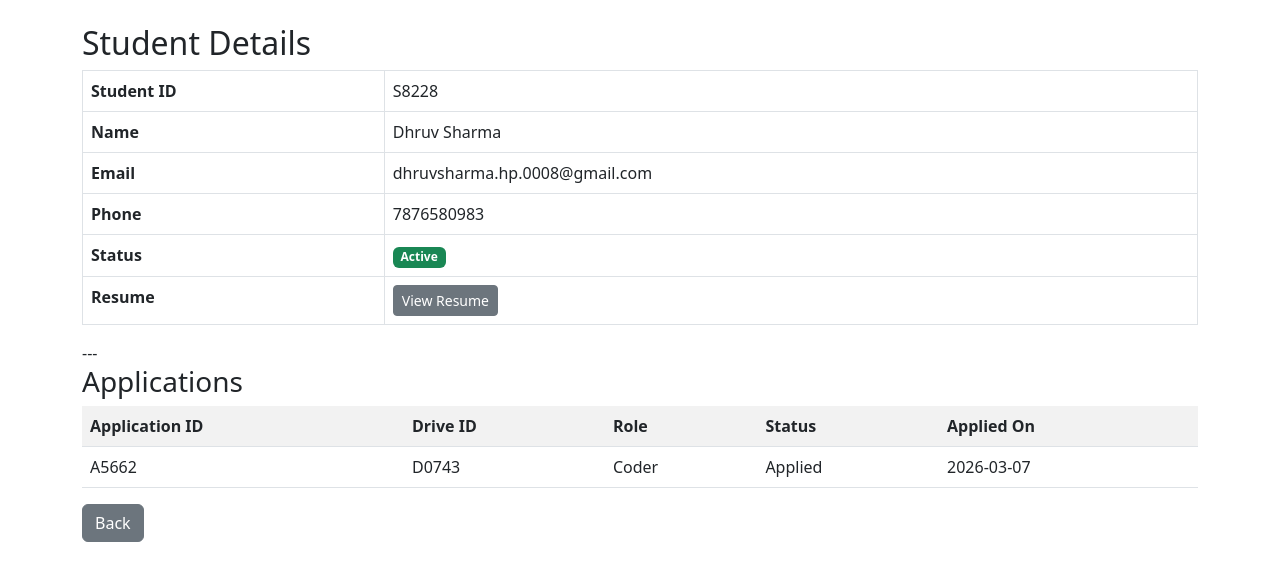
After one commit to dhruvsharmahp0001/MAD___, a Flask app: page /admin/student/1 in a window 1280 px wide. The commit adds this page. Shown: the top 581 px of the page. Run offline with Flask 3, Linux system fonts and the light colour scheme; a user stored in the database is signed in; data comes from the database, SQL or seed files in the repository.

Commit message:
major and heavy changes

```diff
--- a/app.py
+++ b/app.py
@@ -195,19 +195,19 @@ def admin_applications():
     conn = get_connection()
 
     applications = conn.execute("""
-    SELECT
-        application.application_uid,
-        drive.drive_uid,
-        student.student_uid,
-        student.name,
-        drive.job_title,
-        application.status
-    FROM application
-    JOIN student ON student.id = application.student_id
-    JOIN drive ON drive.id = application.drive_id
-    """).fetchall()
-
-    conn.close()
+SELECT
+application.application_uid,
+drive.drive_uid,
+student.student_uid,
+student.name,
+drive.job_title,
+company.company_name,
+application.status
+FROM application
+JOIN student ON student.id = application.student_id
+JOIN drive ON drive.id = application.drive_id
+JOIN company ON company.id = drive.company_id
+""").fetchall()
 
     return render_template(
         "admin_applications.html",
@@ -287,7 +287,96 @@ def activate_company(company_id):
 
     return redirect("/admin/companies")
 
+@app.route("/admin/company/<int:company_id>")
+def admin_company_details(company_id):
 
+    if session.get("role") != "admin":
+        return redirect("/")
+
+    conn = get_connection()
+
+    company = conn.execute(
+        "SELECT * FROM company WHERE id=?",
+        (company_id,)
+    ).fetchone()
+
+    drives = conn.execute(
+        "SELECT * FROM drive WHERE company_id=?",
+        (company_id,)
+    ).fetchall()
+
+    conn.close()
+
+    return render_template(
+        "admin_company_details.html",
+        company=company,
+        drives=drives
+    )
+
+@app.route("/admin/student/<int:student_id>")
+def admin_student_details(student_id):
+
+    if session.get("role") != "admin":
+        return redirect("/")
+
+    conn = get_connection()
+
+    student = conn.execute(
+        "SELECT * FROM student WHERE id=?",
+        (student_id,)
+    ).fetchone()
+
+    applications = conn.execute("""
+    SELECT application.application_uid,
+           drive.drive_uid,
+           drive.job_title,
+           application.status,
+           application.applied_on
+    FROM application
+    JOIN drive ON drive.id = application.drive_id
+    WHERE application.student_id=?
+    """,(student_id,)).fetchall()
+
+    conn.close()
+
+    return render_template(
+        "admin_student_details.html",
+        student=student,
+        applications=applications
+    )
+
+@app.route("/admin/drive/<int:drive_id>")
+def admin_drive_details(drive_id):
+
+    if session.get("role") != "admin":
+        return redirect("/")
+
+    conn = get_connection()
+
+    drive = conn.execute("""
+    SELECT drive.*, company.company_name
+    FROM drive
+    JOIN company ON company.id = drive.company_id
+    WHERE drive.id=?
+    """,(drive_id,)).fetchone()
+
+    applications = conn.execute("""
+    SELECT application.application_uid,
+           student.student_uid,
+           student.name,
+           application.status
+    FROM application
+    JOIN student ON student.id = application.student_id
+    WHERE application.drive_id=?
+    """,(drive_id,)).fetchall()
+
+    conn.close()
+
+    return render_template(
+        "admin_drive_details.html",
+        drive=drive,
+        applications=applications
+    )
 # ======================
 # COMPANY DASHBOARD
 # ======================
@@ -302,12 +391,11 @@ def register_company():
 
         conn = get_connection()
         company_uid = generate_company_uid()
-
+        description = request.form["description"]
         conn.execute("""
-    INSERT INTO company
-    (company_uid,company_name,hr_contact,email,password,website)
-VALUES (?,?,?,?,?,?)
-""",(company_uid,company_name,hr_contact,email,password,website))
+INSERT INTO company(company_uid,company_name,hr_contact,email,password,website,description)
+VALUES(?,?,?,?,?,?,?)
+""",(company_uid,company_name,hr_contact,email,password,website,description))
         conn.commit()
         conn.close()
 
--- a/models.py
+++ b/models.py
@@ -33,18 +33,19 @@ def create_tables():
     """)
 
     cur.execute("""
-    CREATE TABLE IF NOT EXISTS company(
-        id INTEGER PRIMARY KEY AUTOINCREMENT,
-        company_uid TEXT UNIQUE,
-        company_name TEXT,
-        hr_contact TEXT,
-        email TEXT UNIQUE,
-        password TEXT,
-        website TEXT,
-        approval_status TEXT DEFAULT 'Pending',
-        is_active INTEGER DEFAULT 1
-    )
-    """)
+CREATE TABLE IF NOT EXISTS company(
+    id INTEGER PRIMARY KEY AUTOINCREMENT,
+    company_uid TEXT,
+    company_name TEXT,
+    hr_contact TEXT,
+    email TEXT UNIQUE,
+    password TEXT,
+    website TEXT,
+    description TEXT,
+    approval_status TEXT DEFAULT 'Pending',
+    is_active INTEGER DEFAULT 1
+)
+""")
 
     cur.execute("""
     CREATE TABLE IF NOT EXISTS drive(
--- a/templates/admin_companies.html
+++ b/templates/admin_companies.html
@@ -87,7 +87,10 @@ Activate
 </a>
 
 {% endif %}
-
+<td>
+<a href="/admin/company/{{ c.id }}" class="btn btn-info btn-sm">
+View Details
+</a>
 </td>
 </tr>
 <!-- <td>
--- /dev/null
+++ b/templates/admin_student_details.html
@@ -0,0 +1,103 @@
+<!DOCTYPE html>
+<html>
+
+<head>
+<title>Student Details</title>
+<link rel="stylesheet" href="https://cdn.jsdelivr.net/npm/bootstrap@5.3.0/dist/css/bootstrap.min.css">
+</head>
+
+<body>
+
+<div class="container mt-4">
+
+<h2>Student Details</h2>
+
+<table class="table table-bordered">
+
+<tr>
+<th>Student ID</th>
+<td>{{ student.student_uid }}</td>
+</tr>
+
+<tr>
+<th>Name</th>
+<td>{{ student.name }}</td>
+</tr>
+
+<tr>
+<th>Email</th>
+<td>{{ student.email }}</td>
+</tr>
+
+<tr>
+<th>Phone</th>
+<td>{{ student.phone }}</td>
+</tr>
+
+<tr>
+<th>Status</th>
+<td>
+{% if student.is_active == 1 %}
+<span class="badge bg-success">Active</span>
+{% else %}
+<span class="badge bg-danger">Blacklisted</span>
+{% endif %}
+</td>
+</tr>
+
+<tr>
+<th>Resume</th>
+<td>
+
+{% if student.resume %}
+
+<a href="/uploads/{{ student.resume }}" target="_blank" class="btn btn-secondary btn-sm">
+View Resume
+</a>
+
+{% else %}
+
+No Resume Uploaded
+
+{% endif %}
+
+</td>
+</tr>
+
+</table>
+
+---
+
+<h3>Applications</h3>
+
+<table class="table table-striped">
+
+<tr>
+<th>Application ID</th>
+<th>Drive ID</th>
+<th>Role</th>
+<th>Status</th>
+<th>Applied On</th>
+</tr>
+
+{% for a in applications %}
+
+<tr>
+<td>{{ a.application_uid }}</td>
+<td>{{ a.drive_uid }}</td>
+<td>{{ a.job_title }}</td>
+<td>{{ a.status }}</td>
+<td>{{ a.applied_on }}</td>
+</tr>
+
+{% endfor %}
+
+</table>
+
+<a href="/admin/students" class="btn btn-secondary">Back</a>
+
+</div>
+
+</body>
+
+</html>
```
Also changed, not shown: templates/admin_applications.html (+7 -3 lines), templates/admin_company_details.html (added, +162 -0 lines), templates/admin_drive_details.html (added, +89 -0 lines), templates/admin_drives.html (+8 -0 lines), templates/admin_students.html (+9 -0 lines), templates/register_company.html (+8 -0 lines).
